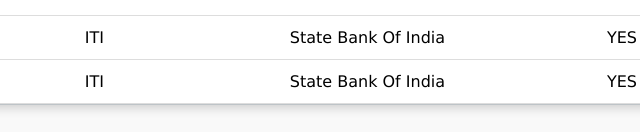
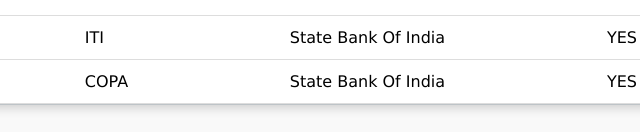
Before and after one commit to BIRKANG2002/naps_nats, a plain HTML site: page index.html in a window 1280 px wide. Shown: the part 1525-1657 px from the top of the page, 352-992 px from the left. Drawn offline with Linux system fonts and the light colour scheme.

Commit message:
Update index.html

```diff
--- a/index.html
+++ b/index.html
@@ -385,7 +385,7 @@
          <tr class="ttt">
         <td>34</td>
         <td>Kabita Rani Basumatary</td>
-        <td>ITI</td>
+        <td>COPA</td>
         <td>State Bank Of India</td>
         <td>YES</td>
         <td>Female</td>
```
